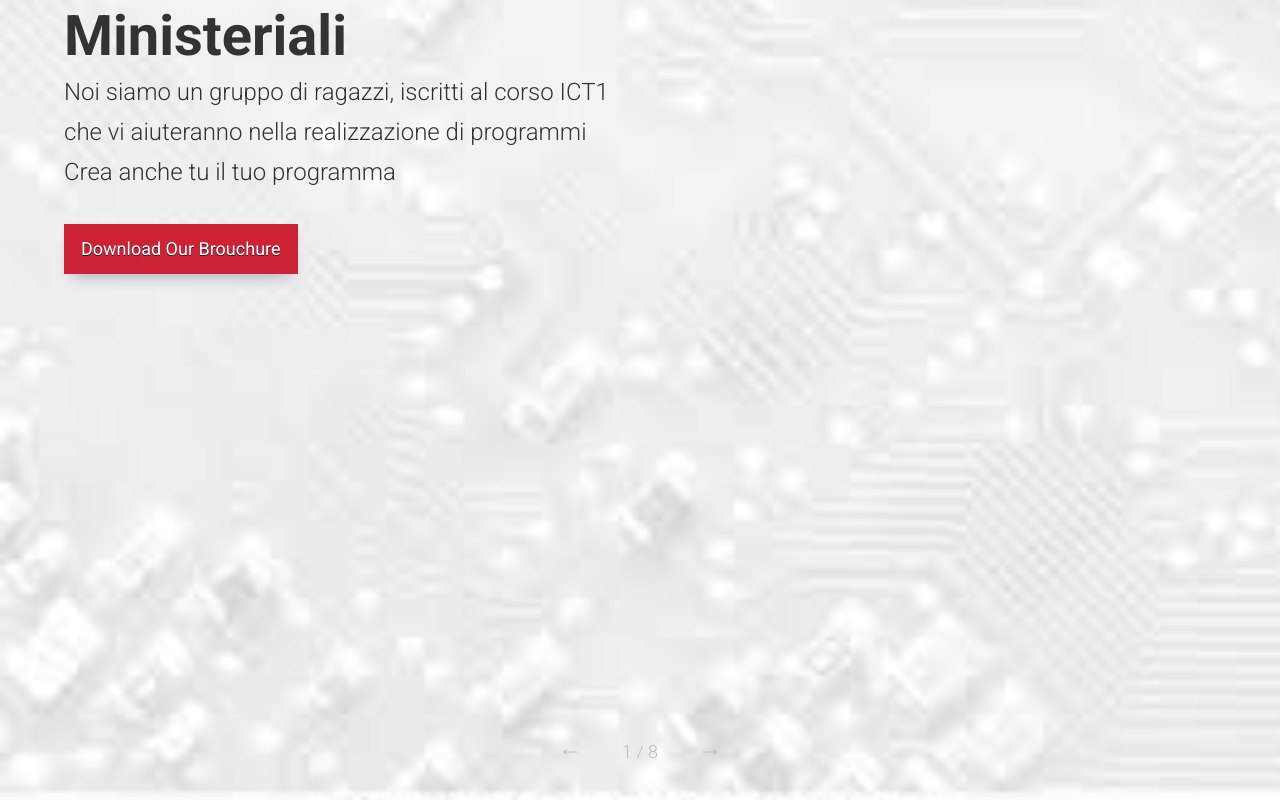
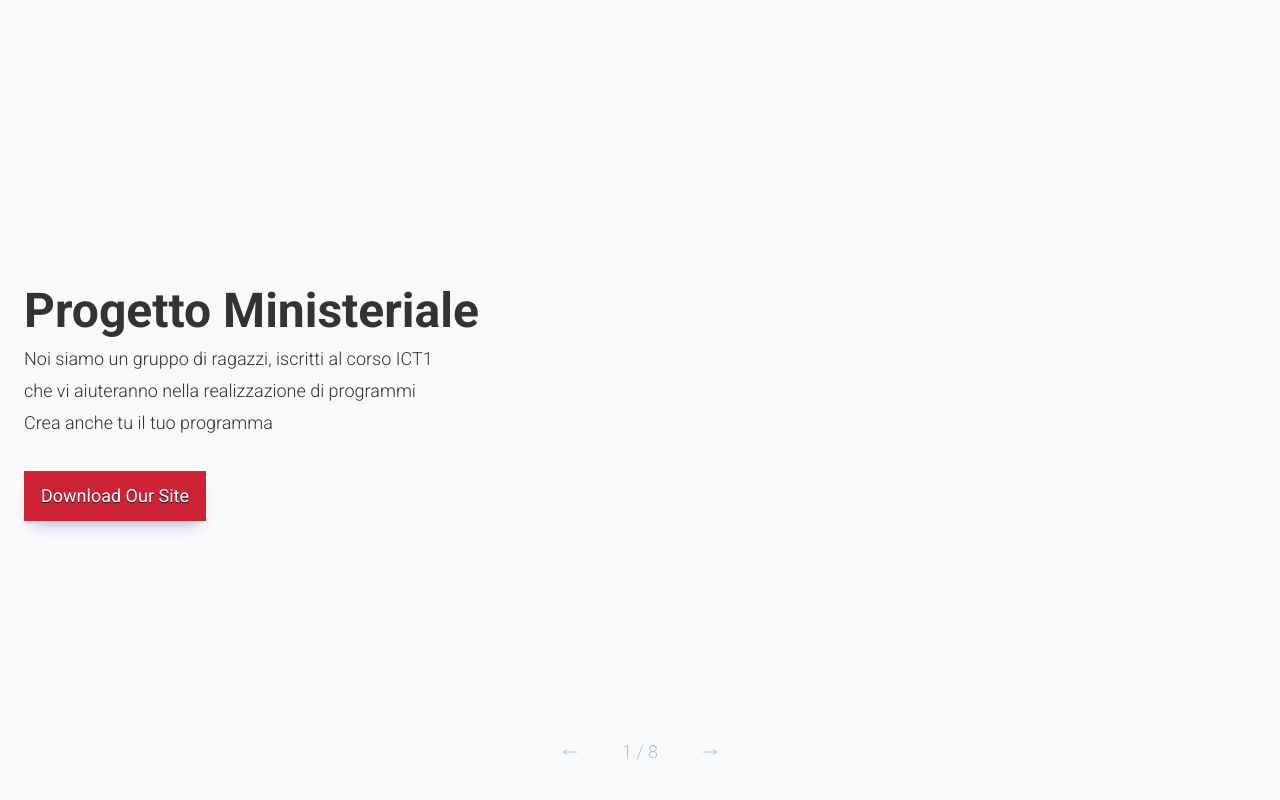
Before and after one commit to EmilioVerri/MinisterialiWebsite, a plain HTML site: page webslides_ministeriali/index.html in a window 1280 px wide. Drawn offline with Linux system fonts and the light colour scheme; a web font is replaced by a local one.

Commit message:
HTML Master

```diff
--- a/webslides_ministeriali/index.html
+++ b/webslides_ministeriali/index.html
@@ -12,37 +12,32 @@
     <main role="main">
         <article id="webslides" class="horizontal">
             <!--Slide1-->
-            <section>
-                <span class="background" style="background-image:url('images/background.png')">
-                    <div class="wrap">
-                        <h1><strong>Ministeriali </strong></h1>
-                        <p class="text-intro">
-                            Noi siamo un gruppo di ragazzi, iscritti al corso ICT1<br>
-                            che vi aiuteranno nella realizzazione di programmi<br>
-                            Crea anche tu il tuo programma
-                        </p>
-                        <p>
-                            <a href="" class="button zoomIn">
-                                Download Our Brouchure
-                            </a>
-                        </p>
-                    </div>
-                    </span>
+            <section class="hero">
+                <!--<span style="background-image:url('images/background.png')">-->
+                <div class="content">
+                    <h2><strong>Progetto Ministeriale</strong></h2>
+                    <p>
+                        Noi siamo un gruppo di ragazzi, iscritti al corso ICT1<br> che vi aiuteranno nella realizzazione di programmi<br> Crea anche tu il tuo programma <br><br>
+                        <a href="" class="button zoomIn">Download Our Site</a>
+                    </p>
+                </div>
+                <div class="waves"></div>
+                </span>
             </section>
             <!--Slide2-->
             <section>
                 <div class="wrap size-50 aligncenter">
-                    <h1><strong>Perchè programmare?</strong></h1>
-                    <p class="text-intro">Programmiamo per tutti</p>
+                    <h1><strong>Progetto:</strong></h1>
+                    <p class="text-intro">In cosa consiste il progetto:</p>
                     <div class="bg-white shadow">
                         <ul class="flexblock reasons">
                             <li>
-                                <h2>La migliore programmazione</h2>
-                                <p>La migliore presentazione di sempre, vi aiuteremo in tutto</p>
+                                <h2>Installare Node-Red</h2>
+                                <p>Node-RED è uno strumento nato con l’idea di gestire il mondo dell’ IoT tramite il paradigma dei flussi di dati, la sua base è JavaScript con il famosissimo Node.js il quale sfrutta tutte le sue potenzialitào</p>
                             </li>
                             <li>
-                                <h2>Learn in a simple way</h2>
-                                <p>La seconda migliore presentazione di sempre numero 2</p>
+                                <h2>Shopify</h2>
+                                <p>Shopify è una piattaforma per il commercio elettronico, in cui gli utenti possono creare il proprio negozio online con il proprio URL.</p>
 
                             </li>
                         </ul>
```
